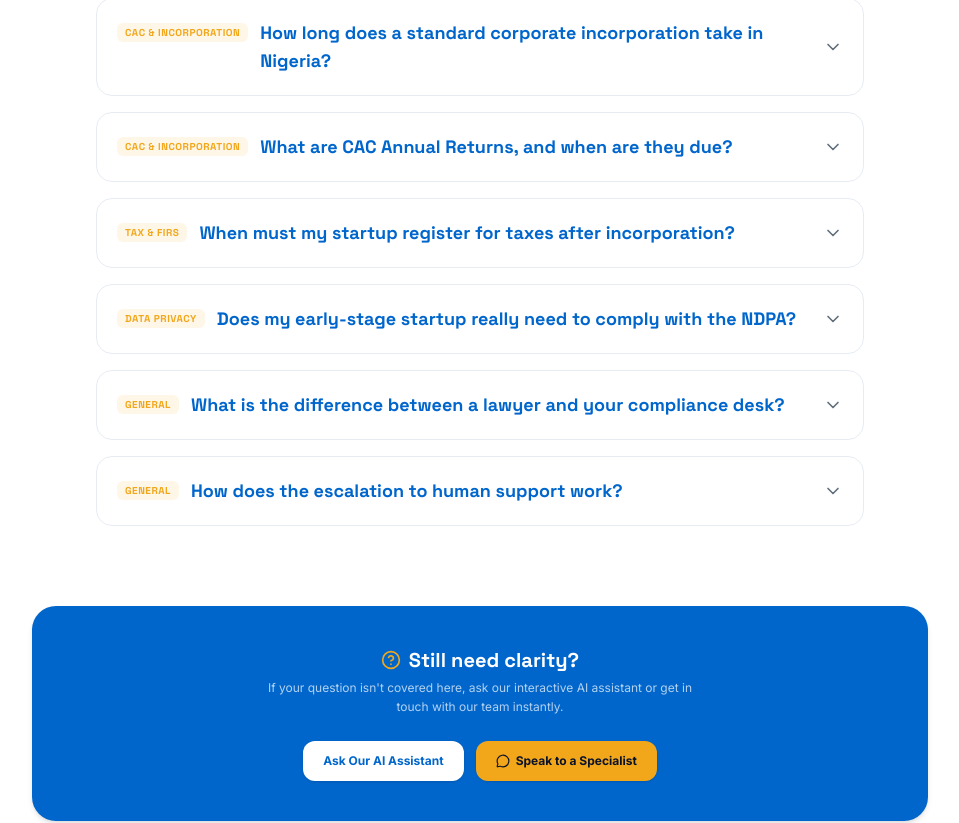
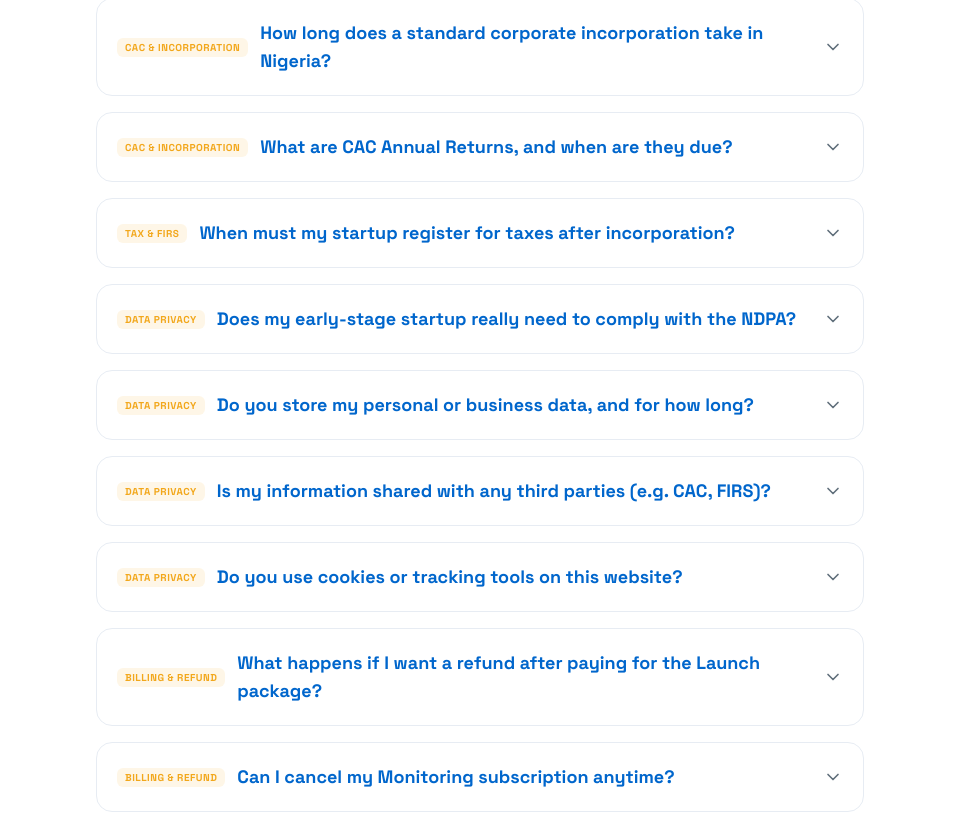
Before and after one commit to Tosin2513/The-Start-up-Desk-, a Next.js app: page /faq in a window 1280 px wide. Shown: the part 389-1212 px from the top of the page, without its empty margins (160-1119 px from the left). Built offline with nearby package versions, Linux system fonts and the light colour scheme.

Commit message:
Update page.tsx

```diff
--- a/app/faq/page.tsx
+++ b/app/faq/page.tsx
@@ -1,6 +1,7 @@
 "use client"
 
 import * as React from "react"
+import Link from "next/link"
 import { SiteHeader } from "@/components/site-header"
 import { SiteFooter } from "@/components/site-footer"
 import { ChevronDown, MessageCircle, HelpCircle } from "lucide-react"
@@ -8,8 +9,8 @@ import { whatsappLink } from "@/lib/site"
 
 interface FAQItem {
   question: string
-  answer: string
-  category: "General" | "CAC & Incorporation" | "Tax & FIRS" | "Data Privacy"
+  answer: React.ReactNode // Changed to ReactNode to allow embedded <Link> tags cleanly
+  category: "General" | "CAC & Incorporation" | "Tax & FIRS" | "Data Privacy" | "Billing & Refund"
 }
 
 const FAQ_DATABASE: FAQItem[] = [
@@ -32,6 +33,55 @@ const FAQ_DATABASE: FAQItem[] = [
     category: "Data Privacy",
     question: "Does my early-stage startup really need to comply with the NDPA?",
     answer: "Yes. If your startup collects, stores, or processes the personal data of Nigerian citizens (like names, emails, phone numbers, or payment info), you fall under the Nigeria Data Protection Act (NDPA). Non-compliance can lead to massive fines and block you from raising venture capital during due diligence."
+  },
+  {
+    category: "Data Privacy",
+    question: "Do you store my personal or business data, and for how long?",
+    answer: (
+      <span>
+        We retain your business metadata and incorporation files securely to process active applications and fulfill statutory record-keeping metrics. Corporate identity assets are archived safely for the lifetime of your entity, while baseline query records are purged automatically after 24 months. For more details, see our complete{" "}
+        <Link href="/privacy" className="text-accent underline font-semibold hover:text-accent/80">
+          Privacy Policy
+        </Link>
+        .
+      </span>
+    )
+  },
+  {
+    category: "Data Privacy",
+    question: "Is my information shared with any third parties (e.g. CAC, FIRS)?",
+    answer: "We only share your metrics and documentation with official regulatory commissions—such as the Corporate Affairs Commission (CAC) and the Federal Inland Revenue Service (FIRS)—solely to execute the legal filing sequences you purchase. We never sell, lease, or distribute your startup’s assets or data pipelines to commercial third parties."
+  },
+  {
+    category: "Data Privacy",
+    question: "Do you use cookies or tracking tools on this website?",
+    answer: (
+      <span>
+        Yes. We use anonymized tracking indicators and a first-party server edge proxy to securely measure platform traffic. Our setup channels tracking details natively through our own domain so that third parties cannot eavesdrop on your session. Read how to manage your active permissions in our{" "}
+        <Link href="/cookies" className="text-accent underline font-semibold hover:text-accent/80">
+          Cookie Policy
+        </Link>
+        .
+      </span>
+    )
+  },
+  {
+    category: "Billing & Refund",
+    question: "What happens if I want a refund after paying for the Launch package?",
+    answer: (
+      <span>
+        Refund requests for our Launch package are fully approved if triggered *before* our consulting layer submits your document batch to the registry. Once government filing processing fees are paid out to the corporate registrar, those statutory components become non-refundable. Check out our billing criteria on the{" "}
+        <Link href="/services" className="text-accent underline font-semibold hover:text-accent/80">
+          Services Panel
+        </Link>
+        .
+      </span>
+    )
+  },
+  {
+    category: "Billing & Refund",
+    question: "Can I cancel my Monitoring subscription anytime?",
+    answer: "Absolutely. Our recurring compliance monitoring plans operate on an un-bonded, monthly or annual rolling schedule. You can deactivate your subscription at any point from your profile settings with zero cancelation fees or lock-in penalties, and your coverage will stay active until the end of your current paid billing phase."
   },
   {
     category: "General",
@@ -83,11 +133,11 @@ export default function FAQPage() {
                   onClick={() => toggleFAQ(index)}
                   className="w-full flex items-center justify-between p-5 text-left font-display font-bold text-base md:text-lg text-primary focus:outline-none hover:bg-muted/30 transition-colors"
                 >
-                  <span className="flex items-start gap-3">
-                    <span className="text-[10px] font-bold uppercase tracking-wider text-accent bg-accent/10 px-2 py-0.5 rounded-md mt-1 shrink-0">
+                  <span className="flex items-center gap-3 flex-wrap sm:flex-nowrap">
+                    <span className="text-[10px] font-bold uppercase tracking-wider text-accent bg-accent/10 px-2 py-0.5 rounded-md mt-0.5 shrink-0">
                       {faq.category}
                     </span>
-                    {faq.question}
+                    <span className="text-left">{faq.question}</span>
                   </span>
                   <ChevronDown
                     className={`h-5 w-5 text-muted-foreground shrink-0 transition-transform duration-200 ${
@@ -98,12 +148,12 @@ export default function FAQPage() {
 
                 <div
                   className={`transition-all duration-300 ease-in-out ${
-                    isOpen ? "max-h-[300px] border-t border-border/40 p-5 bg-muted/10 opacity-100" : "max-h-0 opacity-0 overflow-hidden"
+                    isOpen ? "max-h-[400px] border-t border-border/40 p-5 bg-muted/10 opacity-100" : "max-h-0 opacity-0 overflow-hidden"
                   }`}
                 >
-                  <p className="text-sm text-muted-foreground leading-relaxed whitespace-pre-line">
+                  <div className="text-sm text-muted-foreground leading-relaxed">
                     {faq.answer}
-                  </p>
+                  </div>
                 </div>
               </div>
             )
@@ -133,7 +183,7 @@ export default function FAQPage() {
               rel="noopener noreferrer"
               className="bg-accent text-accent-foreground font-bold text-xs px-5 py-3 rounded-xl shadow-sm hover:brightness-105 transition-all inline-flex items-center justify-center gap-1.5"
             >
-              <MessageCircle className="h-3.5 w-3.5" /> Speak to a Specialist
+              <MessageCircle className="h-3.5 w-3.5" /> Speak to a member of the Team
             </a>
           </div>
         </section>
@@ -142,4 +192,4 @@ export default function FAQPage() {
       <SiteFooter />
     </main>
   )
-}
+              }
```
